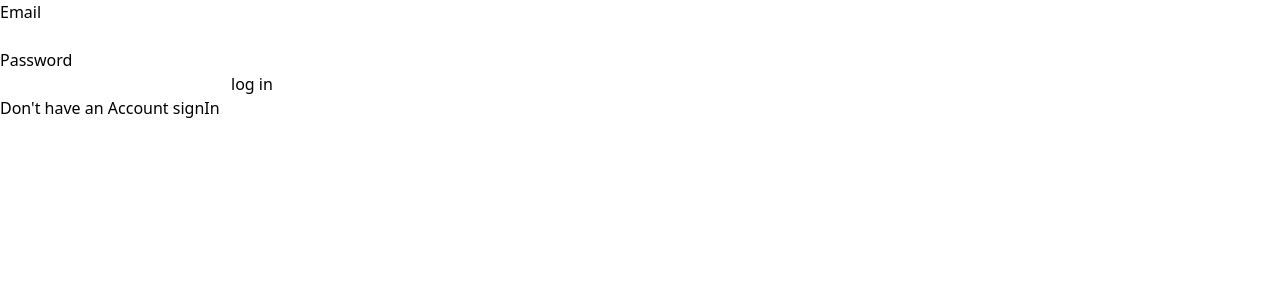
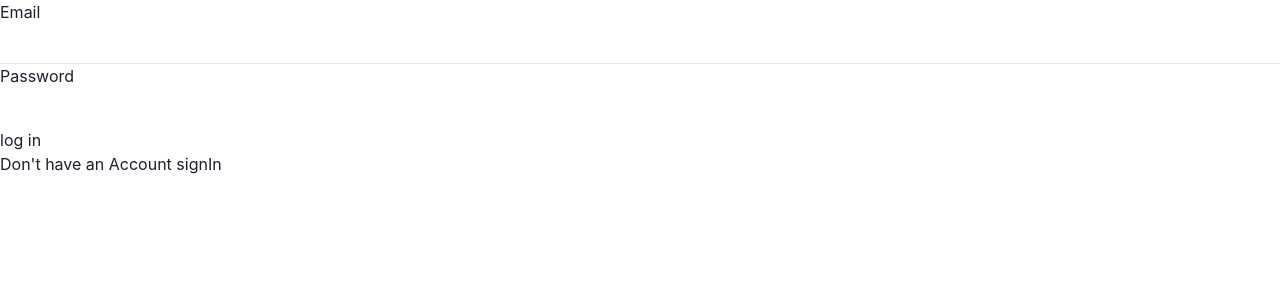
Before and after one commit to PredatorXxRIPxX/fullStackEcommerce, a React (Vite) app: page / in a window 1280 px wide. Shown: the top 300 px of the page. Built offline with nearby package versions, Linux system fonts and the light colour scheme.

Commit message:
full-stack ecommerce

```diff
--- a/package.json
+++ b/package.json
@@ -10,9 +10,12 @@
     "preview": "vite preview"
   },
   "dependencies": {
+    "@chakra-ui/react": "^2.8.2",
+    "@emotion/react": "^11.11.4",
+    "@emotion/styled": "^11.11.5",
     "@reduxjs/toolkit": "^2.2.3",
     "appwrite": "^14.0.0",
-    "framer-motion": "^11.0.25",
+    "framer-motion": "^11.0.28",
     "react": "^18.2.0",
     "react-dom": "^18.2.0",
     "react-redux": "^9.1.0",
--- a/src/auth/login.jsx
+++ b/src/auth/login.jsx
@@ -5,8 +5,8 @@ import "../style/global.css"
 import {useDispatch } from "react-redux";
 import { connectAccount, getAccountInfo } from "../app/api";
 import { setUserRedux } from "../features/userSlice";
-import { account } from "../app/config";
 import { useNavigate } from "react-router-dom";
+import { Input } from "@chakra-ui/react";
 
 
 export default function Login(){
@@ -39,10 +39,10 @@ export default function Login(){
             <div>
 
             </div>
-            <h1 className="font-bold">Email</h1>
-            <input className="p-2 m-1 rounded-sm" type="text" onChange={(e)=>setEmail(e.target.value)} value={email}/>
-            <h1 className="font-bold">Password</h1>
-            <input className="p-2 m-1 rounded-sm" type="password" onChange={(e)=>setPassword(e.target.value)} value={password}/>
+            <h1 className="font-bold text-left">Email</h1>
+            <Input variant='flushed' onChange={(e)=>setEmail(e.target.value)} value={email}/>
+            <h1 className="font-bold text-left">Password</h1>
+            <Input variant='password' onChange={(e)=>setPassword(e.target.value)} value={password}/>
             <motion.button onClick={loginAccount} className="rounded-md text-white bg-violet-800 p-2 m-2">
                 log in
             </motion.button>
--- a/src/auth/signin.jsx
+++ b/src/auth/signin.jsx
@@ -3,7 +3,7 @@ import { useState } from "react"
 import { Link, useNavigate } from "react-router-dom"
 import "../style/global.css"
 import { creatingAccount } from "../app/api"
-
+import { Input } from "@chakra-ui/react"
 
 export default function Singin(){
     const navigate = useNavigate()
@@ -30,11 +30,11 @@ export default function Singin(){
 
             </div>
             <h1>userName</h1>
-            <input className="p-2 m-1 rounded-sm" type="text" onChange={(e)=>setUsername(e.target.value)} value={username}/>
+            <Input type="flushed " onChange={(e)=>setUsername(e.target.value)} value={username}/>
             <h1>email</h1>
-            <input className="p-2 m-1 rounded-sm" type="text" onChange={(e)=>setEmail(e.target.value)} value={email} />
+            <Input type="flushed" onChange={(e)=>setEmail(e.target.value)} value={email}/>
             <h1>password</h1>
-            <input className="p-2 m-1 rounded-sm" type="password" onChange={(e)=>setPassword(e.target.value)} value={password} />
+            <Input type="password" onChange={(e)=>setPassword(e.target.value)} value={password} />
             <motion.button className="rounded-md text-white bg-violet-800 p-2 m-2" onClick={createAccount}>
                 sing in
             </motion.button>
--- a/src/main.jsx
+++ b/src/main.jsx
@@ -4,13 +4,16 @@ import App from './App.jsx'
 import { Provider } from 'react-redux'
 import store from './store/store.js'
 import { BrowserRouter } from 'react-router-dom'
+import { ChakraProvider } from '@chakra-ui/react'
 
 ReactDOM.createRoot(document.getElementById('root')).render(
   <Provider store={store}>
-    <BrowserRouter>
-      <React.StrictMode>
-        <App />
-      </React.StrictMode>
-    </BrowserRouter>
+    <ChakraProvider>
+      <BrowserRouter>
+        <React.StrictMode>
+          <App />
+        </React.StrictMode>
+      </BrowserRouter>
+    </ChakraProvider>
   </Provider>
 )
```
Also changed, not shown: 1 other file (tests, documents, lock files or other folders).
